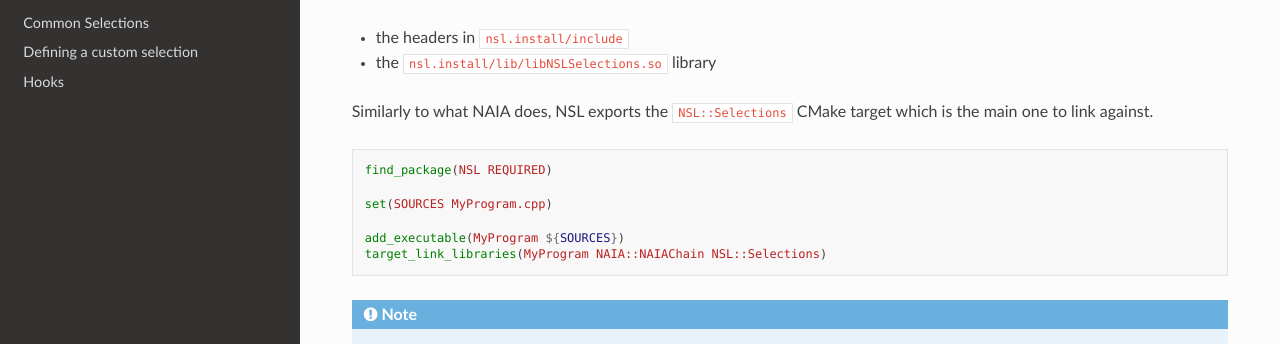
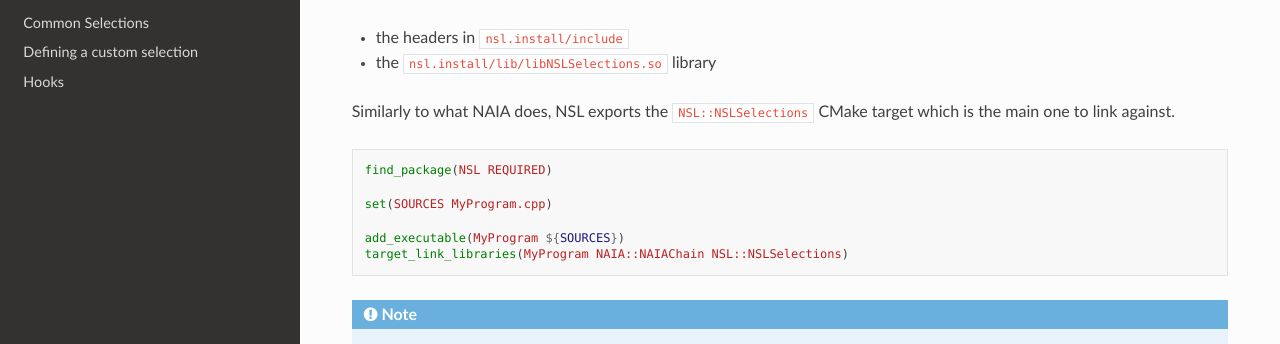
Before and after one commit to valerioformato/nsl-readthedocs, a Sphinx documentation site: the page built from docs/source/build-install.rst, in a window 1280 px wide and 900 px high, scrolled down 859 px. Shown: the part 334-678 px from the top of the window. Built offline with Sphinx 7.4.7 and the Read the Docs theme 2.0.0, drawn with Linux system fonts in a browser that asks for light colours.

Commit message:
Small fix in code examples

```diff
--- a/docs/source/build-install.rst
+++ b/docs/source/build-install.rst
@@ -57,7 +57,7 @@ To use the NAIA ntuples your project needs:
 * the headers in ``nsl.install/include``
 * the ``nsl.install/lib/libNSLSelections.so`` library
 
-Similarly to what NAIA does, NSL exports the ``NSL::Selections`` CMake target which is the main one to link against.
+Similarly to what NAIA does, NSL exports the ``NSL::NSLSelections`` CMake target which is the main one to link against.
 
 .. code-block:: cmake
 
@@ -66,7 +66,7 @@ Similarly to what NAIA does, NSL exports the ``NSL::Selections`` CMake target wh
   set(SOURCES MyProgram.cpp)
 
   add_executable(MyProgram ${SOURCES})
-  target_link_libraries(MyProgram NAIA::NAIAChain NSL::Selections)
+  target_link_libraries(MyProgram NAIA::NAIAChain NSL::NSLSelections)
 
 .. note::
 
```
